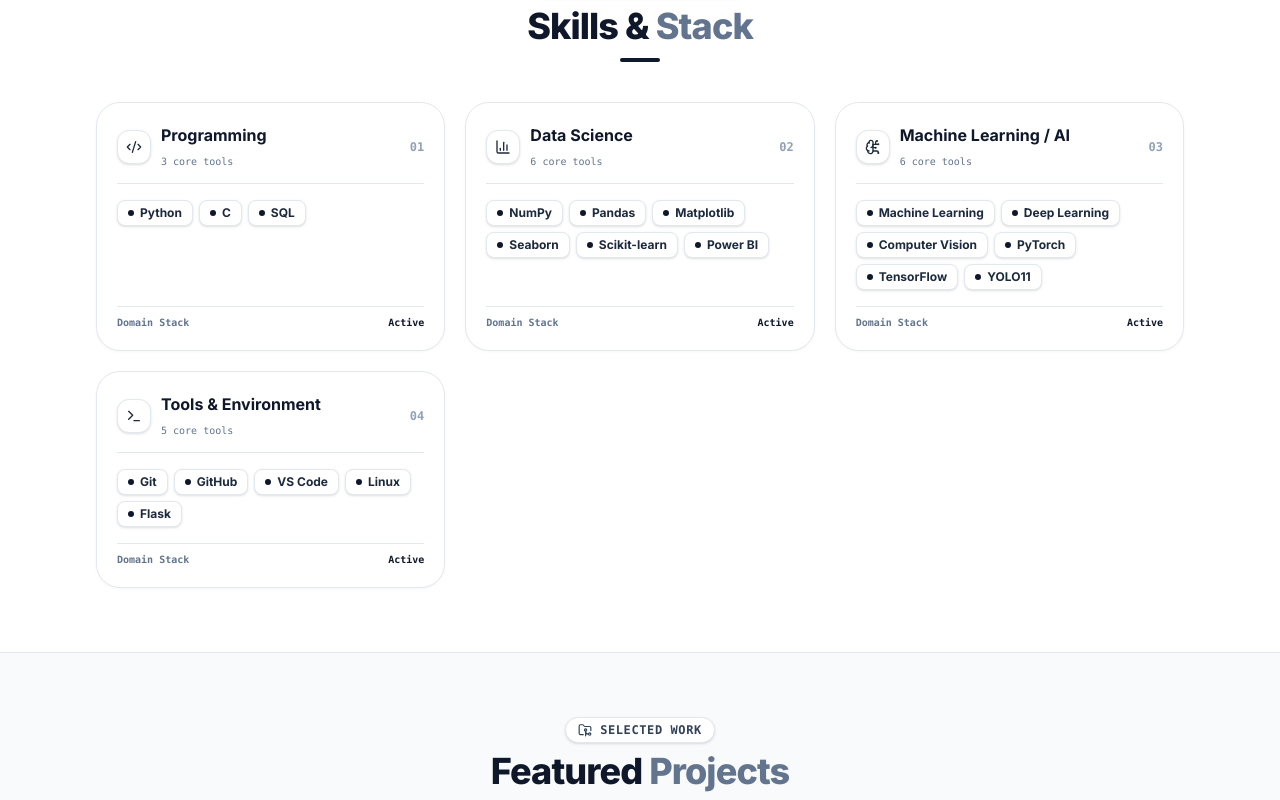
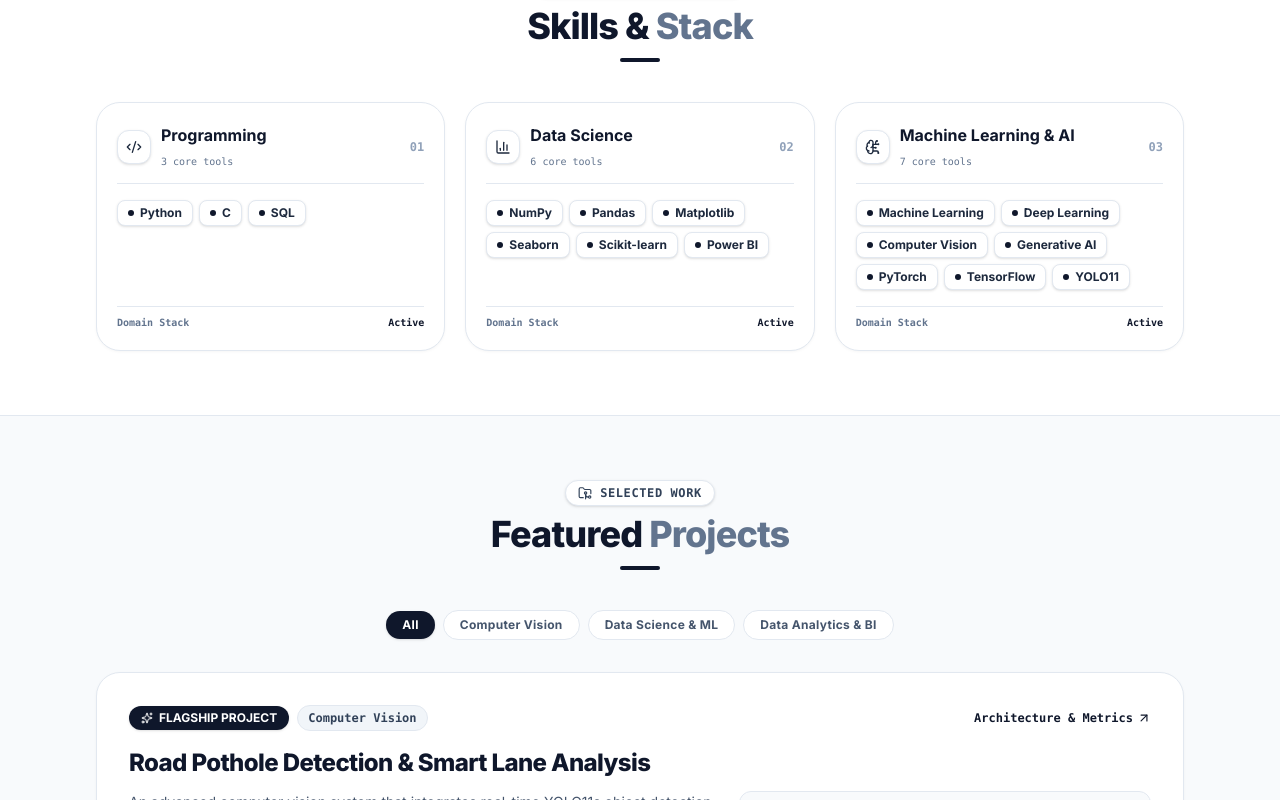
Before and after one commit to Haariiiii/portfolio, a React (Vite) app: page / in a window 1280 px wide. Shown: the part 1380-2180 px from the top of the page. Built offline with nearby package versions, Linux system fonts and the light colour scheme.

Commit message:
Add Entri Data Science & Generative AI course to Education section and remove Tools & Environment skill category

```diff
--- a/src/components/sections/Education.jsx
+++ b/src/components/sections/Education.jsx
@@ -11,7 +11,7 @@
         <div className="flex flex-col items-center text-center mb-10">
           <div className="inline-flex items-center gap-2 px-3 py-1 rounded-full bg-white border border-slate-200 text-slate-700 text-xs font-mono font-bold mb-2 uppercase tracking-wider shadow-sm">
             <GraduationCap className="w-3.5 h-3.5" />
-            <span>ACADEMIC DEGREES</span>
+            <span>ACADEMIC & SPECIALIZED EDUCATION</span>
           </div>
           <h2 className="text-2xl sm:text-3xl lg:text-4xl font-black text-slate-900 tracking-tight">
             Education & <span className="text-slate-500">Qualifications</span>
@@ -19,25 +19,25 @@
           <div className="w-10 h-1 bg-slate-900 rounded-full mt-3"></div>
         </div>
 
-        {/* Minimal Grid */}
-        <div className="grid grid-cols-1 md:grid-cols-2 gap-6 max-w-4xl mx-auto">
+        {/* Minimal 3-Column Grid */}
+        <div className="grid grid-cols-1 md:grid-cols-3 gap-5">
           {educationData.map((edu, idx) => (
             <div
               key={idx}
-              className="minimal-card p-6 flex flex-col justify-between group bg-white border border-slate-200"
+              className="minimal-card p-5 flex flex-col justify-between group bg-white border border-slate-200"
             >
               <div>
                 <div className="flex items-center justify-between mb-4">
-                  <div className="w-12 h-12 rounded-xl bg-slate-100 border border-slate-200 flex items-center justify-center">
-                    <GraduationCap className="w-6 h-6 text-slate-900" />
+                  <div className="w-10 h-10 rounded-xl bg-slate-100 border border-slate-200 flex items-center justify-center">
+                    <GraduationCap className="w-5 h-5 text-slate-900" />
                   </div>
 
-                  <span className="px-3 py-0.5 rounded-full text-xs font-mono font-bold bg-slate-100 border border-slate-200 text-slate-800">
+                  <span className="px-2.5 py-0.5 rounded-full text-[11px] font-mono font-bold bg-slate-100 border border-slate-200 text-slate-800">
                     {edu.period}
                   </span>
                 </div>
 
-                <h3 className="text-lg font-bold text-slate-900 mb-1">
+                <h3 className="text-base font-bold text-slate-900 mb-1 leading-snug">
                   {edu.degree}
                 </h3>
 
@@ -45,7 +45,7 @@
                   {edu.institution}
                 </div>
 
-                <div className="text-xs text-slate-500 flex items-center gap-1 mb-3 font-mono">
+                <div className="text-[11px] text-slate-500 flex items-center gap-1 mb-3 font-mono">
                   <MapPin className="w-3 h-3 text-slate-700" />
                   <span>{edu.location}</span>
                 </div>
@@ -56,9 +56,9 @@
               </div>
 
               <div className="pt-3 border-t border-slate-200 flex items-center justify-between">
-                <span className="text-xs font-mono text-slate-500 font-bold">{edu.status}</span>
+                <span className="text-[11px] font-mono text-slate-500 font-bold">{edu.status}</span>
 
-                <div className="inline-flex items-center gap-1 px-3 py-1 rounded-lg bg-slate-900 text-white font-bold text-xs font-mono shadow-sm">
+                <div className="inline-flex items-center gap-1 px-2.5 py-1 rounded-lg bg-slate-900 text-white font-bold text-xs font-mono shadow-sm">
                   <Award className="w-3.5 h-3.5 text-emerald-400" />
                   <span>{edu.grade}</span>
                 </div>
--- a/src/data/portfolioData.js
+++ b/src/data/portfolioData.js
@@ -56,14 +56,9 @@
     skills: ["NumPy", "Pandas", "Matplotlib", "Seaborn", "Scikit-learn", "Power BI"]
   },
   {
-    name: "Machine Learning / AI",
+    name: "Machine Learning & AI",
     icon: "BrainCircuit",
-    skills: ["Machine Learning", "Deep Learning", "Computer Vision", "PyTorch", "TensorFlow", "YOLO11"]
-  },
-  {
-    name: "Tools & Environment",
-    icon: "Terminal",
-    skills: ["Git", "GitHub", "VS Code", "Linux", "Flask"]
+    skills: ["Machine Learning", "Deep Learning", "Computer Vision", "Generative AI", "PyTorch", "TensorFlow", "YOLO11"]
   }
 ];
 
@@ -145,11 +140,20 @@
 
 export const educationData = [
   {
+    degree: "Data Science & Generative AI",
+    institution: "Entri Elevate",
+    location: "Kerala, India",
+    period: "2025 – Present",
+    status: "Pursuing / In Progress",
+    grade: "Gen AI Specialization",
+    details: "Advanced hands-on program focusing on Data Science, Machine Learning, Deep Learning, Generative AI models, Large Language Models (LLMs), and Prompt Engineering."
+  },
+  {
     degree: "B.Tech in Computer Science & Engineering",
     institution: "LBS College of Engineering",
     location: "Kasaragod, Kerala",
     period: "2022 – 2026",
-    status: "Completed / Expected 2026",
+    status: "Expected 2026",
     grade: "CGPA: 8.4 / 10",
     details: "Specializing in Computer Science & Engineering with coursework in Data Structures, Algorithms, Machine Learning, Operating Systems, Database Management Systems, and Artificial Intelligence."
   },
```
